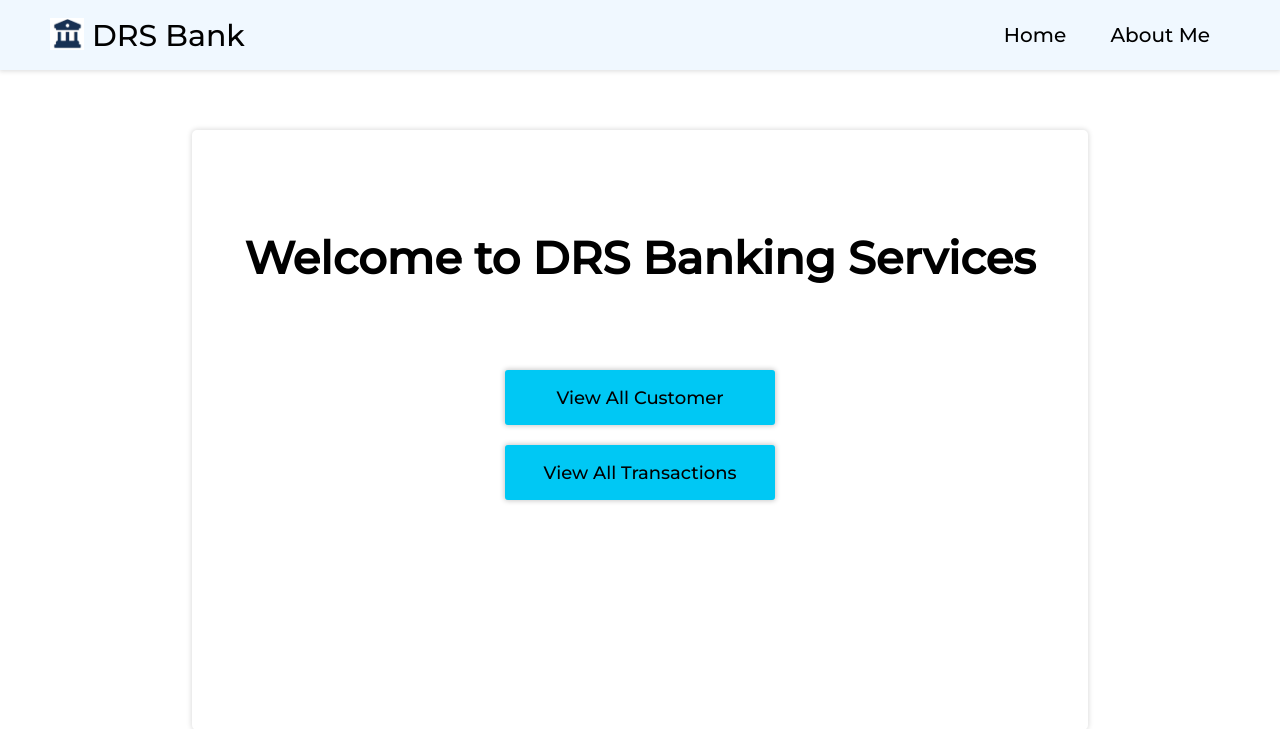
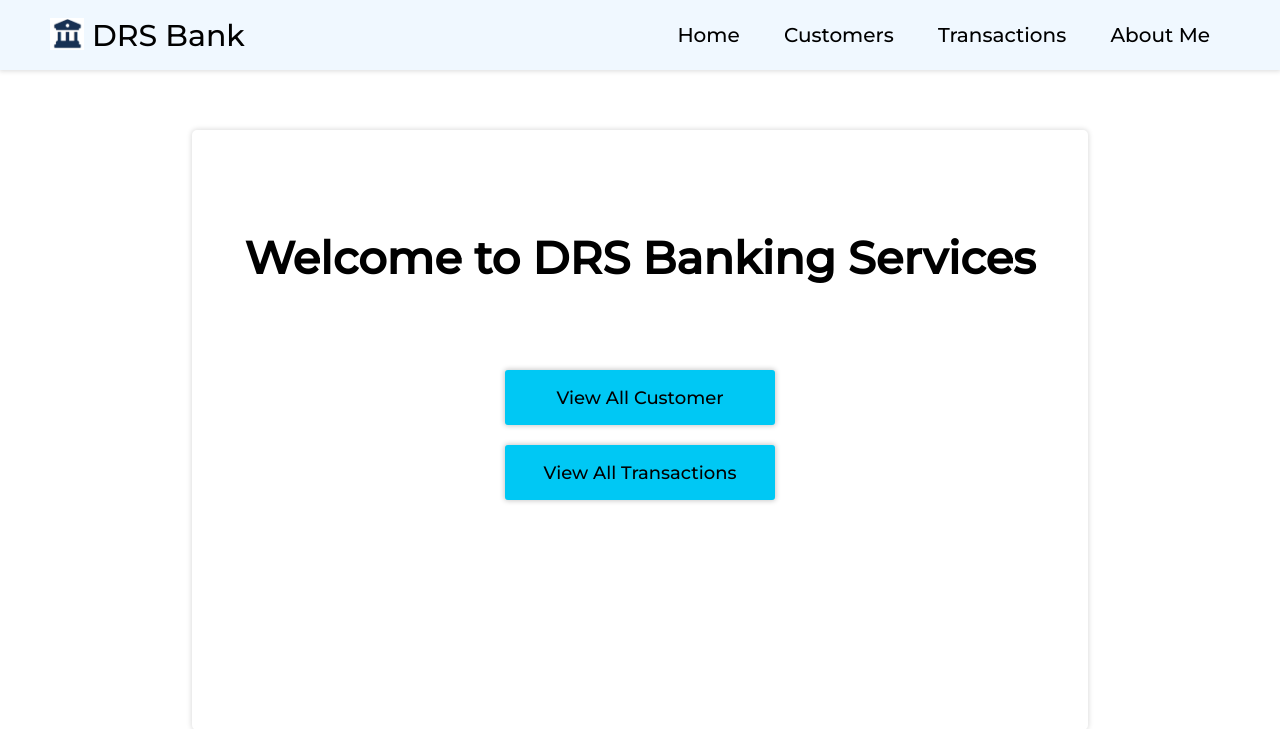
Before and after one commit to ranjansharma255/drs_bank, a PHP site: page /index.php in a window 1280 px wide. Shown: the top 729 px of the page. Run offline with PHP 8.4, Linux system fonts and the light colour scheme.

Commit message:
modified navbar file

```diff
--- a/php/navbar.php
+++ b/php/navbar.php
@@ -5,6 +5,8 @@
         <nav id = "nav-bar">
             <ul class = "nav-link">
                 <li><a class = "link" href="index.php">Home</a></li>
+                <li><a class = "link" href="customers.php">Customers</a></li>
+                <li><a class = "link" href="transactions.php">Transactions</a></li>
                 <li><a class = "link" href="aboutme.php">About Me</a></li>
             </ul>
         </nav>
```
